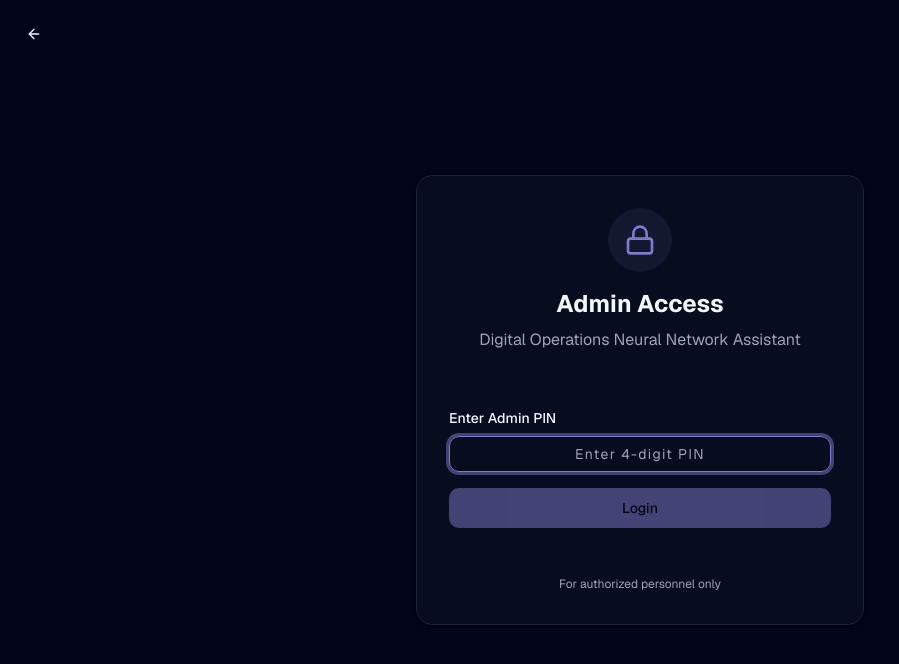
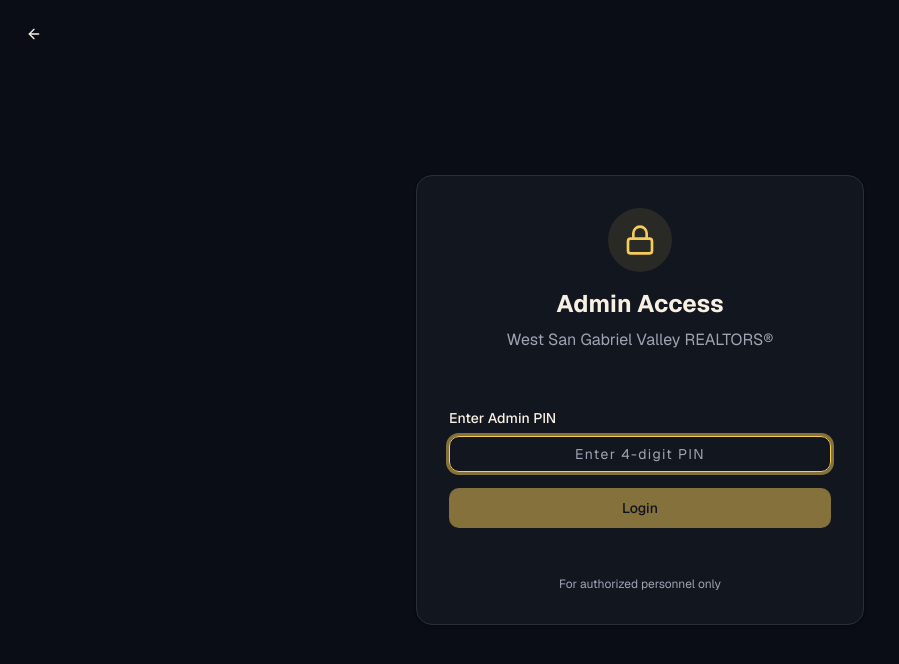
Before and after one commit to bemgmt/mplny26, a Next.js app: page /admin in a window 1280 px wide. Shown: the top 664 px of the page, without its empty margins (0-899 px from the left). Built offline with nearby package versions, Linux system fonts and the light colour scheme.

Commit message:
Rebrand photobooth for WSGVR affiliate happy hour.
Update branding copy, welcome screen, sharing labels, and add a matching vertical frame overlay.

Co-authored-by: Cursor <cursoragent@cursor.com>

```diff
--- a/app/globals.css
+++ b/app/globals.css
@@ -4,30 +4,30 @@
 @custom-variant dark (&:is(.dark *));
 
 :root {
-  --background: oklch(0.12 0.05 270);
-  --foreground: oklch(0.98 0.02 260);
-  --card: oklch(0.16 0.04 270);
-  --card-foreground: oklch(0.98 0.02 260);
-  --popover: oklch(0.16 0.04 270);
-  --popover-foreground: oklch(0.98 0.02 260);
-  --primary: oklch(0.62 0.12 285);
-  --primary-foreground: oklch(0.12 0.02 270);
-  --secondary: oklch(0.22 0.04 270);
-  --secondary-foreground: oklch(0.98 0.02 260);
-  --muted: oklch(0.2 0.03 265);
-  --muted-foreground: oklch(0.72 0.03 265);
-  --accent: oklch(0.72 0.12 210);
-  --accent-foreground: oklch(0.12 0.02 270);
-  --destructive: oklch(0.577 0.245 27.325);
-  --destructive-foreground: oklch(0.98 0.02 260);
-  --border: oklch(0.25 0.03 270);
-  --input: oklch(0.25 0.03 270);
-  --ring: oklch(0.62 0.12 285);
-  --chart-1: oklch(0.62 0.12 285);
-  --chart-2: oklch(0.72 0.12 210);
-  --chart-3: oklch(0.68 0.08 250);
-  --chart-4: oklch(0.78 0.08 230);
-  --chart-5: oklch(0.6 0.1 300);
+  --background: oklch(0.16 0.02 270);
+  --foreground: oklch(0.96 0.02 85);
+  --card: oklch(0.2 0.02 270);
+  --card-foreground: oklch(0.96 0.02 85);
+  --popover: oklch(0.2 0.02 270);
+  --popover-foreground: oklch(0.96 0.02 85);
+  --primary: oklch(0.86 0.14 90);
+  --primary-foreground: oklch(0.18 0.02 270);
+  --secondary: oklch(0.24 0.02 270);
+  --secondary-foreground: oklch(0.96 0.02 85);
+  --muted: oklch(0.24 0.02 270);
+  --muted-foreground: oklch(0.72 0.02 270);
+  --accent: oklch(0.64 0.2 25);
+  --accent-foreground: oklch(0.96 0.02 85);
+  --destructive: oklch(0.6 0.24 27.325);
+  --destructive-foreground: oklch(0.98 0.02 85);
+  --border: oklch(0.3 0.02 270);
+  --input: oklch(0.3 0.02 270);
+  --ring: oklch(0.86 0.14 90);
+  --chart-1: oklch(0.86 0.14 90);
+  --chart-2: oklch(0.64 0.2 25);
+  --chart-3: oklch(0.74 0.1 80);
+  --chart-4: oklch(0.82 0.08 70);
+  --chart-5: oklch(0.58 0.12 20);
   --radius: 0.75rem;
   --sidebar: oklch(0.14 0.04 270);
   --sidebar-foreground: oklch(0.98 0.02 260);
@@ -40,30 +40,30 @@
 }
 
 .dark {
-  --background: oklch(0.12 0.05 270);
-  --foreground: oklch(0.98 0.02 260);
-  --card: oklch(0.16 0.04 270);
-  --card-foreground: oklch(0.98 0.02 260);
-  --popover: oklch(0.16 0.04 270);
-  --popover-foreground: oklch(0.98 0.02 260);
-  --primary: oklch(0.62 0.12 285);
-  --primary-foreground: oklch(0.12 0.02 270);
-  --secondary: oklch(0.22 0.04 270);
-  --secondary-foreground: oklch(0.98 0.02 260);
-  --muted: oklch(0.2 0.03 265);
-  --muted-foreground: oklch(0.72 0.03 265);
-  --accent: oklch(0.72 0.12 210);
-  --accent-foreground: oklch(0.12 0.02 270);
-  --destructive: oklch(0.577 0.245 27.325);
-  --destructive-foreground: oklch(0.98 0.02 260);
-  --border: oklch(0.25 0.03 270);
-  --input: oklch(0.25 0.03 270);
-  --ring: oklch(0.62 0.12 285);
-  --chart-1: oklch(0.62 0.12 285);
-  --chart-2: oklch(0.72 0.12 210);
-  --chart-3: oklch(0.68 0.08 250);
-  --chart-4: oklch(0.78 0.08 230);
-  --chart-5: oklch(0.6 0.1 300);
+  --background: oklch(0.16 0.02 270);
+  --foreground: oklch(0.96 0.02 85);
+  --card: oklch(0.2 0.02 270);
+  --card-foreground: oklch(0.96 0.02 85);
+  --popover: oklch(0.2 0.02 270);
+  --popover-foreground: oklch(0.96 0.02 85);
+  --primary: oklch(0.86 0.14 90);
+  --primary-foreground: oklch(0.18 0.02 270);
+  --secondary: oklch(0.24 0.02 270);
+  --secondary-foreground: oklch(0.96 0.02 85);
+  --muted: oklch(0.24 0.02 270);
+  --muted-foreground: oklch(0.72 0.02 270);
+  --accent: oklch(0.64 0.2 25);
+  --accent-foreground: oklch(0.96 0.02 85);
+  --destructive: oklch(0.6 0.24 27.325);
+  --destructive-foreground: oklch(0.98 0.02 85);
+  --border: oklch(0.3 0.02 270);
+  --input: oklch(0.3 0.02 270);
+  --ring: oklch(0.86 0.14 90);
+  --chart-1: oklch(0.86 0.14 90);
+  --chart-2: oklch(0.64 0.2 25);
+  --chart-3: oklch(0.74 0.1 80);
+  --chart-4: oklch(0.82 0.08 70);
+  --chart-5: oklch(0.58 0.12 20);
   --sidebar: oklch(0.14 0.04 270);
   --sidebar-foreground: oklch(0.98 0.02 260);
   --sidebar-primary: oklch(0.62 0.12 285);
--- a/app/layout.tsx
+++ b/app/layout.tsx
@@ -8,9 +8,9 @@ const _geist = Geist({ subsets: ["latin"] })
 const _geistMono = Geist_Mono({ subsets: ["latin"] })
 
 export const metadata: Metadata = {
-  title: "DONNA Photobooth",
+  title: "WSGVR Affiliate Happy Hour Photobooth",
   description:
-    "Operational intelligence, captured in a calm, modern photobooth experience.",
+    "Celebrate Happy New Year at the WSGVR Affiliate Happy Hour with a festive photo booth.",
   generator: "v0.app",
   icons: {
     icon: [
--- a/components/photo-gallery.tsx
+++ b/components/photo-gallery.tsx
@@ -14,19 +14,19 @@ interface PhotoGalleryProps {
 
 export default function PhotoGallery({ photos, onBack, onDeletePhoto }: PhotoGalleryProps) {
   const handleDownloadPhoto = (photoDataUrl: string, index: number) => {
-    downloadImage(photoDataUrl, `donna-photo-${index + 1}.png`)
+    downloadImage(photoDataUrl, `wsgvr-happyhour-${index + 1}.png`)
   }
 
   const handleSharePhoto = async (photoDataUrl: string) => {
     await shareViaAirDrop(
       photoDataUrl,
       config.branding.primaryText,
-      "Captured with DONNA Photobooth."
+      "Captured at the WSGVR Affiliate Happy Hour."
     )
   }
 
   const handleEmailPhoto = (photoDataUrl: string) => {
-    shareViaEmail(photoDataUrl, config.branding.primaryText, "Captured with DONNA Photobooth.")
+    shareViaEmail(photoDataUrl, config.branding.primaryText, "Captured at the WSGVR Affiliate Happy Hour.")
   }
 
   return (
@@ -46,13 +46,13 @@ export default function PhotoGallery({ photos, onBack, onDeletePhoto }: PhotoGal
           <Card className="p-12 border-border/60 bg-card/70">
             <div className="text-center">
               <div className="flex items-center justify-center mb-5">
-                <div className="rounded-2xl border border-border/60 bg-background/40 px-6 py-4">
-                  <img src="/donna/DONNA-logo.png" alt="DONNA" className="h-10 object-contain" />
+                <div className="rounded-2xl border border-border/60 bg-background/40 px-6 py-4 text-sm uppercase tracking-[0.25em] text-muted-foreground">
+                  WSGVR Happy Hour
                 </div>
               </div>
               <h3 className="text-xl font-semibold mb-2">No captures yet</h3>
               <p className="text-muted-foreground mb-6">
-                Start capturing to build your DONNA gallery.
+                Start capturing to build your Happy Hour gallery.
               </p>
               <Button onClick={onBack}>Take Your First Photo</Button>
             </div>
--- a/lib/js/config.ts
+++ b/lib/js/config.ts
@@ -1,13 +1,13 @@
 /**
- * Configuration for DONNA Photobooth
+ * Configuration for WSGVR Affiliate Happy Hour Photobooth
  */
 
 export const config = {
   app: {
-    name: "DONNA Photobooth",
-    organization: "DONNA",
+    name: "WSGVR Affiliate Happy Hour Photobooth",
+    organization: "West San Gabriel Valley REALTORS®",
     year: 2026,
-    theme: "donna",
+    theme: "wsgvr-happy-hour",
   },
   camera: {
     defaultFacingMode: "user" as "user" | "environment",
@@ -17,28 +17,22 @@ export const config = {
   overlays: [
     { id: "none", name: "No Overlay" },
     {
-      id: "donna-frame-vertical",
-      name: "DONNA Vertical Frame",
+      id: "wsgvr-frame-vertical",
+      name: "WSGVR Happy Hour Vertical",
       type: "image",
-      imageUrl: "/donna/DONNA_PHOTOBOOTH_VERTICAL_V3.gif",
-    },
-    {
-      id: "donna-frame-horizontal",
-      name: "DONNA Horizontal Frame",
-      type: "image",
-      imageUrl: "/donna/DONNA_PHOTOBOOTH_HORIZONTAL_V3.gif",
+      imageUrl: "/img/overlays/wsgvr-affiliate-happyhour-vertical.svg",
     },
   ],
   storage: {
-    photosKey: "donna-photobooth-photos",
-    sessionKey: "donna-photobooth-session",
+    photosKey: "wsgvr-happyhour-photos",
+    sessionKey: "wsgvr-happyhour-session",
     maxPhotos: 15, // Maximum number of photos to keep in localStorage (reduced due to size limits)
     compressionQuality: 0.7, // JPEG compression quality (0.0 to 1.0)
   },
   branding: {
-    primaryText: "DONNA",
-    secondaryText: "Digital Operations Neural Network Assistant",
-    footerText: "One AI. Every Industry.",
+    primaryText: "Affiliate Happy Hour",
+    secondaryText: "West San Gabriel Valley REALTORS®",
+    footerText: "Thursday, January 29, 2026 • 3:00 PM – 6:00 PM • Holiday Inn Monterey Park",
   },
   templates: [
     {
--- a/lib/js/utils.ts
+++ b/lib/js/utils.ts
@@ -98,7 +98,7 @@ export function isAirDropSupported(): boolean {
 export async function shareViaAirDrop(dataURL: string, title: string, text: string): Promise<void> {
   try {
     const blob = await (await fetch(dataURL)).blob()
-    const file = new File([blob], "donna-photobooth.png", { type: "image/png" })
+    const file = new File([blob], "wsgvr-happyhour.png", { type: "image/png" })
 
     if (navigator.share) {
       await navigator.share({
@@ -116,7 +116,7 @@ export async function shareViaAirDrop(dataURL: string, title: string, text: stri
  * Share image via email by opening a mail client
  */
 export function shareViaEmail(dataURL: string, subject: string, body: string): void {
-  const filename = `donna-photo-${Date.now()}.png`
+  const filename = `wsgvr-happyhour-${Date.now()}.png`
   downloadImage(dataURL, filename)
   const message = `${body}\n\nA photo has been downloaded. Please attach ${filename} to this email.`
   const mailto = `mailto:?subject=${encodeURIComponent(subject)}&body=${encodeURIComponent(message)}`
@@ -127,5 +127,5 @@ export function shareViaEmail(dataURL: string, subject: string, body: string): v
  * Format date for filename
  */
 export function formatDateForFilename(date: Date = new Date()): string {
-  return `donna-${date.getTime()}`
+  return `wsgvr-${date.getTime()}`
 }
```
Also changed, not shown: components/photobooth-camera.tsx (+83 -8 lines), components/welcome-screen.tsx (+15 -16 lines), public/img/overlays/wsgvr-affiliate-happyhour-vertical.svg (added).
